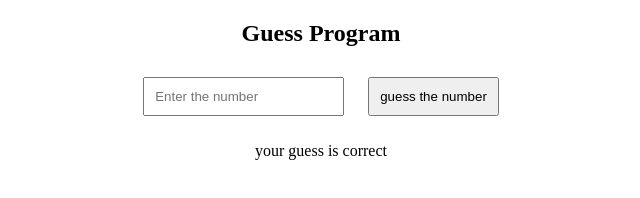
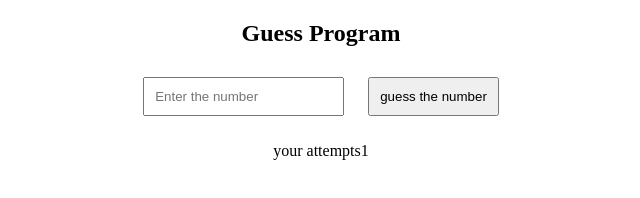
Before and after one commit to Srimathi008/JS-Lab, a plain HTML site: page Day 3/guess number.html in a window 1280 px wide. Both pictures are taken after a click on the button "guess the number". Shown: the full height of the page, 319-959 px from the left. Drawn offline with Linux system fonts and the light colour scheme.

Commit message:
program 2 completed

```diff
--- a/Day 3/guess number.html
+++ b/Day 3/guess number.html
@@ -36,6 +36,7 @@
             }
             else{
                 document.getElementById("feedback").innerText="your guess is correct";
+                document.getElementById("feedback").innerText="your attempts"+count;
             }
         }
     </script>
```
